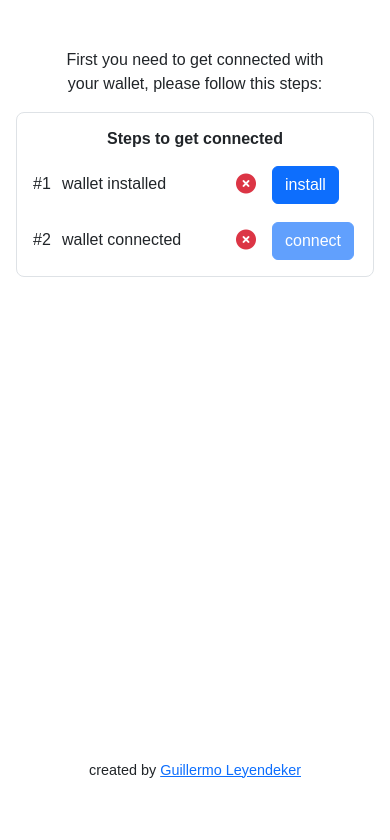
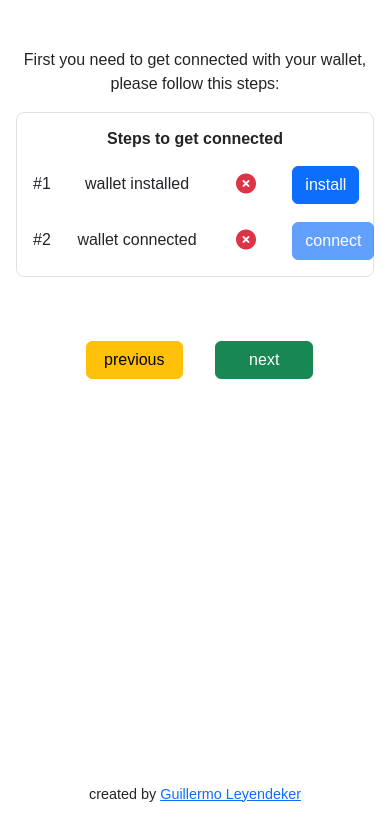
Before and after one commit to gleyendeker/1-frontend-waves, a Vue app: page /status in a window 390 px wide. Shown: the top 840 px of the page. Built offline with nearby package versions, Linux system fonts and the light colour scheme.

Commit message:
improve layout and status page

```diff
--- a/src/App.vue
+++ b/src/App.vue
@@ -1,7 +1,7 @@
 <template>
   <div class="app">
     <div class="header"><Header /></div>
-    <div class="body">
+    <div class="body col-12 col-md-4 offset-md-4 text-center">
       <router-view></router-view>
     </div>
     <div class="footer"><Footer /></div>
--- a/src/components/the-footer.vue
+++ b/src/components/the-footer.vue
@@ -1,5 +1,5 @@
 <template>
-  <div class="credits text-center">
+  <div class="credits text-center py-4">
     created by
     <a href="https://linkedin.com/in/guillermoleyendeker">
       Guillermo Leyendeker
--- a/src/router/router.js
+++ b/src/router/router.js
@@ -4,8 +4,8 @@ import theStatus from "@/views/wallet-status-page.vue";
 import wavePage from "@/views/wave-page.vue";
 
 const routes = [
-  { path: "/", name: "home", component: theHome },
-  { path: "/status", name: "status", component: theStatus },
+  { path: "/", name: "home-page", component: theHome },
+  { path: "/status", name: "status-page", component: theStatus },
   { path: "/wave", name: "wave-page", component: wavePage }
 ];
 
--- a/src/views/home-page.vue
+++ b/src/views/home-page.vue
@@ -20,7 +20,7 @@ export default {
   components: {},
   methods: {
     startDemo() {
-      this.$router.push({ name: "status" });
+      this.$router.push({ name: "status-page" });
     },
   },
 };
--- a/src/views/wallet-status-page.vue
+++ b/src/views/wallet-status-page.vue
@@ -2,48 +2,66 @@
 
   <!-- connect wallet button -->
 
-  <div class="col-8 offset-2 text-center pt-5">First you need to get connected with your wallet, please follow this steps:</div>
+  <div class="col-12 col-md-8 offset-md-2 pt-5">First you need to get connected with your wallet, please follow this steps:</div>
 
   <!-- status table -->
-  <div class="row m-3 justify-content-center">
-    <div class="col-12 col-md-4 border border-1 rounded-3 p-3">
-      <h1 class="text-center title">Steps to get connected</h1>
+  <div class="m-3 text-center">
+    <div class="col-12 col-md-10 offset-md-1 border border-1 rounded-3 p-3">
+      <h1 class="title">Steps to get connected</h1>
 
-      <div class="row mt-3 table-row">
-
+      <div class="mt-3 row table-row">
+        <!-- column 1 -->
         <div class="col-1">#1</div>
+        <!-- column 2 -->
         <div class="col-6">wallet installed</div>
-        <div class="col-5">
-          <i v-if="this.$store.state.walletInstalled" class="fa-solid fa-circle-check fa-lg text-success"></i>
-          <span v-else class="text-nowrap">
+        <!-- column 3 if -->
+        <div v-if="this.$store.state.walletInstalled" class="col-5">
+          <i class="fa-solid fa-circle-check fa-lg text-success"></i>
+        </div>
+        <!-- column 1 else -->
+        <div v-else class="col-5 row">
+          <div class="col-4">
             <i class="fa-solid fa-circle-xmark fa-lg text-danger"></i>
+          </div>
+          <div class="col-8">
             <a href="https://metamask.io/" target="_blank" class="btn btn-primary mx-3">install</a>
-
-          </span>
+          </div>
+        </div>
       </div>
 
+
+      <div class="mt-3 row table-row">
+        <!-- column 1 -->
+        <div class="col-1">#2</div>
+        <!-- column 2 -->
+        <div class="col-6">wallet connected</div>
+        <!-- column 3 if -->
+        <div v-if="this.$store.state.walletConnected" class="col-5">
+          <i class="fa-solid fa-circle-check fa-lg text-success"></i>
         </div>
-      <div class="row mt-3 table-row">
-
-        <div class="col-1">#2</div>
-        <div class="col-6">wallet connected</div>
-        <div class="col-5">
-          <i v-if="this.$store.state.walletConnected" class="fa-solid fa-circle-check fa-lg text-success"></i>
-          <span v-else class="text-nowrap">
+        <!-- column 1 else -->
+        <div v-else class="col-5 row">
+          <div class="col-4">
             <i class="fa-solid fa-circle-xmark fa-lg text-danger"></i>
+          </div>
+          <div class="col-8">
             <button v-if="!this.$store.state.walletConnected" class="btn btn-primary mx-3" :class="!this.$store.state.walletInstalled ? 'disabled' : ''" @click="connectWallet">connect</button>
-          </span>
+          </div>
+        </div>
       </div>
 
     </div>
   </div>
+
+  <div v-if="this.$store.state.walletConnected">
+    <div class="my-3">Great! You got connected!</div>
+    <div>your wallet address is</div>
+    <div class="text-muted">{{ this.$store.state.account }}</div>
   </div>
 
-  <div v-if="this.$store.state.walletConnected" class="text-center">
-    <div class="text-center my-3">Great! You got connected!</div>
-    <div class="text-center">your wallet address is</div>
-    <div class="text-center text-muted">{{ this.$store.state.account }}</div>
-    <button class="btn btn-primary btn-success mt-3" @click="goToWavePage">continuar</button>
+  <div class="row col-12 mt-5">
+    <button class="col-3 offset-3 btn btn-primary btn-warning mt-3" @click="goToHomePage">previous</button>
+    <button class="col-3 offset-1 btn btn-primary btn-success mt-3" @click="goToWavePage">next</button>
   </div>
 
 </template>
@@ -162,6 +180,9 @@ export default {
     goToWavePage() {
       this.$router.push({ name: "wave-page" });
     },
+    goToHomePage() {
+      this.$router.push({ name: "home-page" });
+    },
 
   },
 };
--- a/src/views/wave-page.vue
+++ b/src/views/wave-page.vue
@@ -5,7 +5,9 @@
     <div class="col-8 offset-2 text-center pt-5">Click to wave Guille!</div>
 
     <div class="text-center">
-        <button class="btn btn-primary mx-3 mt-3" :class="this.$store.state.mining ? 'disabled' : '' " @click="wave">{{ waveButtonMessage }}</button>
+        <button class="btn btn-primary mx-3 mt-3"
+                :class="this.$store.state.mining ? 'disabled' : '' "
+                @click="wave">{{ waveButtonMessage }}</button>
     </div>
 
     <!-- status table -->
```
Lines whose indentation alone changed are shown as unchanged.
